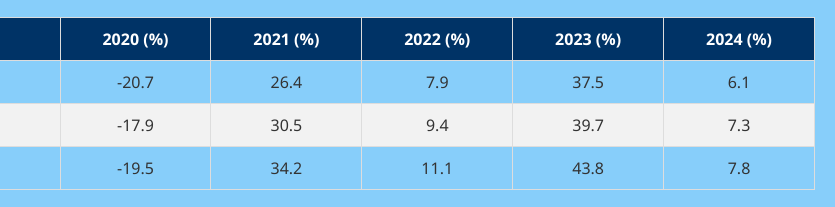
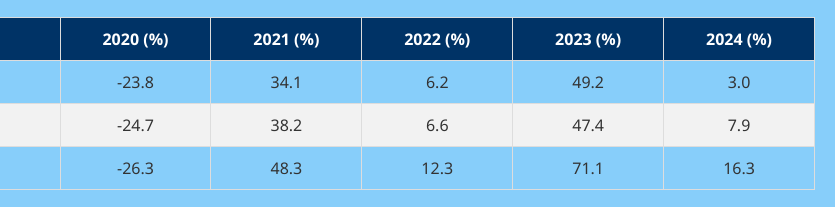
Before and after one commit to mutualfunds0/sbi, a plain HTML site: page index.html in a window 1280 px wide. Shown: the part 176-383 px from the top of the page, 445-1280 px from the left. Drawn offline with Linux system fonts and the light colour scheme.

Commit message:
index.html

```diff
--- a/index.html
+++ b/index.html
@@ -94,27 +94,27 @@
     <tbody>
         <tr>
             <td>SBI Mutual Fund - Tax Saving Fund</td>
-            <td>-20.7</td>
-            <td>26.4</td>
-            <td>7.9</td>
-            <td>37.5</td>
-            <td>6.1</td>
+            <td>-23.8</td>
+            <td>34.1</td>
+            <td>6.2</td>
+            <td>49.2</td>
+            <td>3.0</td>
         </tr>
         <tr>
             <td>SBI Mutual Fund - Large Cap Fund</td>
-            <td>-17.9</td>
-            <td>30.5</td>
-            <td>9.4</td>
-            <td>39.7</td>
-            <td>7.3</td>
+            <td>-24.7</td>
+            <td>38.2</td>
+            <td>6.6</td>
+            <td>47.4</td>
+            <td>7.9</td>
         </tr>
         <tr>
             <td>SBI Mutual Fund - Mid Cap Fund</td>
-            <td>-19.5</td>
-            <td>34.2</td>
-            <td>11.1</td>
-            <td>43.8</td>
-            <td>7.8</td>
+            <td>-26.3</td>
+            <td>48.3</td>
+            <td>12.3</td>
+            <td>71.1</td>
+            <td>16.3</td>
         </tr>
     </tbody>
 </table>
```
